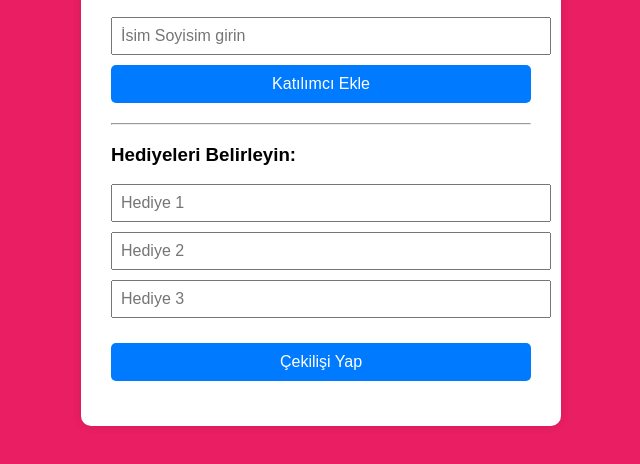
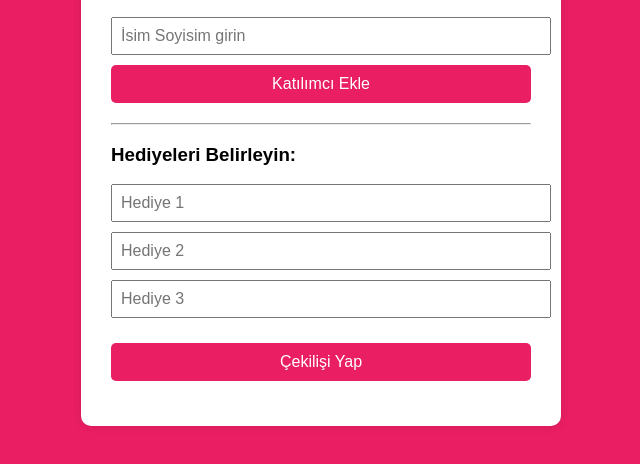
Before and after one commit to aybekbeyzanur04/Cekilis-Oyunu, a plain HTML site: page index.html in a window 1280 px wide. Shown: the part 104-568 px from the top of the page, without its empty margins (319-959 px from the left). Drawn offline with Linux system fonts and the light colour scheme.

Commit message:
buton güncelleme

```diff
--- a/index.html
+++ b/index.html
@@ -31,7 +31,7 @@
     button {
       width: 100%;
       padding: 10px;
-      background-color: #007bff;
+      background-color: #e91e63;  /* pembe */
       color: white;
       border: none;
       font-size: 16px;
```
